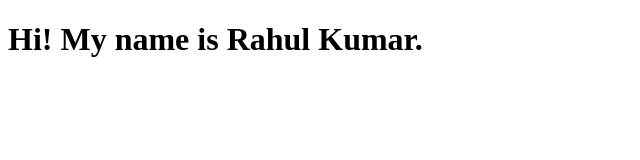
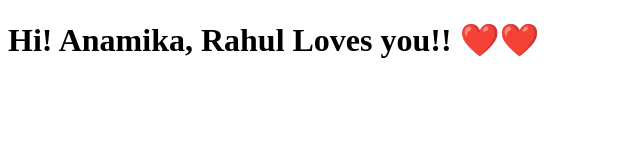
Before and after one commit to rahulgeeks/rahulkumar.github.io, a plain HTML site: page index.html in a window 1280 px wide. Shown: the whole page, without its empty margins (0-640 px from the left). Drawn offline with Linux system fonts and the light colour scheme.

Commit message:
Update index.html

```diff
--- a/index.html
+++ b/index.html
@@ -13,7 +13,7 @@
 
 
 <body>
-	<h1>Hi! My name is Rahul Kumar.</h1>
+	<h1>Hi! Anamika, Rahul Loves you!! ❤️❤️</h1>
 </body>
 
 </html>
```
